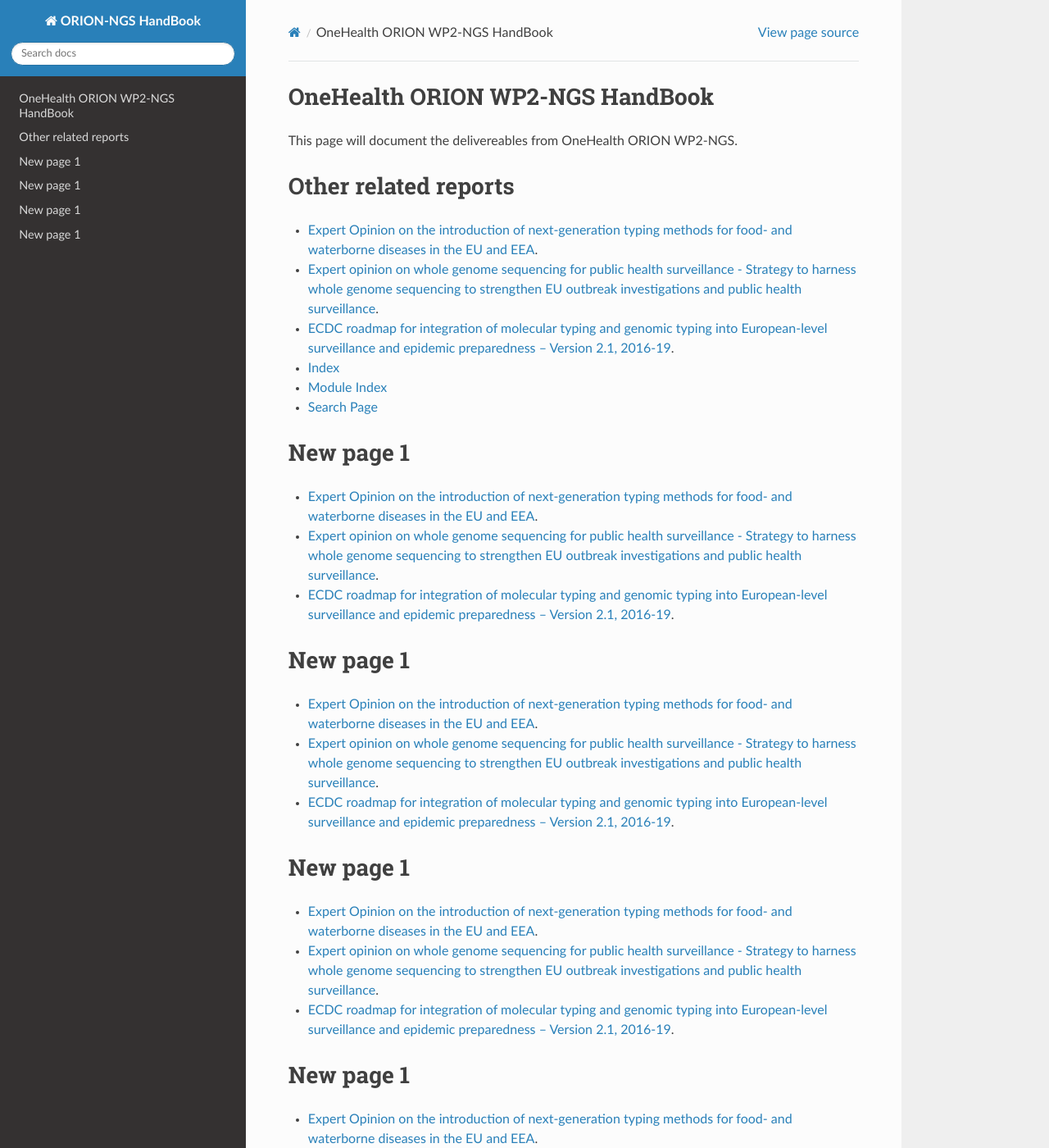
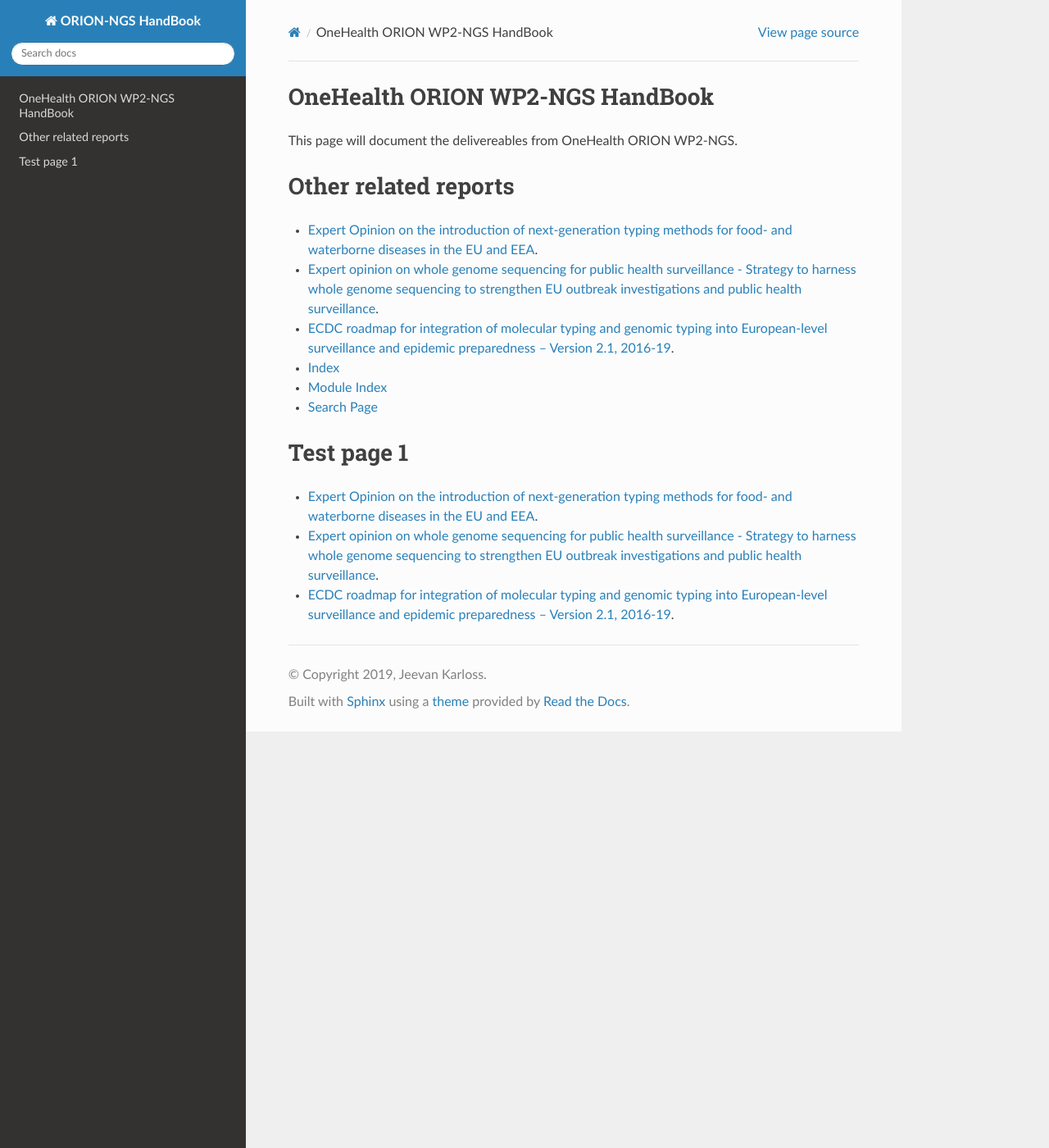
Before and after one commit to NorwegianVeterinaryInstitute/ORION_HandBook, a Sphinx documentation site: the page built from docs/source/index.rst, in a window 1280 px wide and 1400 px high. Shown: the whole window at 82% size. Built offline with Sphinx 7.4.7 and the Read the Docs theme 2.0.0, drawn with Linux system fonts in a browser that asks for light colours.

Commit message:
Modified

```diff
--- a/docs/source/index.rst
+++ b/docs/source/index.rst
@@ -23,26 +23,8 @@
 * :ref:`search`
 
 
-New page 1
+Test page 1
 ==================
 * `Expert Opinion on the introduction of next-generation typing methods for food- and waterborne diseases in the EU and EEA <https://ecdc.europa.eu/sites/portal/files/media/en/publications/Publications/food-and-waterborne-diseases-next-generation-typing-methods.pdf>`_.
 * `Expert opinion on whole genome sequencing for public health surveillance - Strategy to harness whole genome sequencing to strengthen EU outbreak investigations and public health surveillance <https://ecdc.europa.eu/sites/portal/files/media/en/publications/Publications/whole-genome-sequencing-for-public-health-surveillance.pdf>`_.
 * `ECDC roadmap for integration of molecular typing and genomic typing into European-level surveillance and epidemic preparedness – Version 2.1, 2016-19 <https://ecdc.europa.eu/sites/portal/files/media/en/publications/Publications/molecular-typing-EU-surveillance-epidemic-preparedness-2016-19-roadmap.pdf>`_.
-
-New page 1
-==================
-
-* `Expert Opinion on the introduction of next-generation typing methods for food- and waterborne diseases in the EU and EEA <https://ecdc.europa.eu/sites/portal/files/media/en/publications/Publications/food-and-waterborne-diseases-next-generation-typing-methods.pdf>`_.
-* `Expert opinion on whole genome sequencing for public health surveillance - Strategy to harness whole genome sequencing to strengthen EU outbreak investigations and public health surveillance <https://ecdc.europa.eu/sites/portal/files/media/en/publications/Publications/whole-genome-sequencing-for-public-health-surveillance.pdf>`_.
-* `ECDC roadmap for integration of molecular typing and genomic typing into European-level surveillance and epidemic preparedness – Version 2.1, 2016-19 <https://ecdc.europa.eu/sites/portal/files/media/en/publications/Publications/molecular-typing-EU-surveillance-epidemic-preparedness-2016-19-roadmap.pdf>`_.
-New page 1
-==================
-* `Expert Opinion on the introduction of next-generation typing methods for food- and waterborne diseases in the EU and EEA <https://ecdc.europa.eu/sites/portal/files/media/en/publications/Publications/food-and-waterborne-diseases-next-generation-typing-methods.pdf>`_.
-* `Expert opinion on whole genome sequencing for public health surveillance - Strategy to harness whole genome sequencing to strengthen EU outbreak investigations and public health surveillance <https://ecdc.europa.eu/sites/portal/files/media/en/publications/Publications/whole-genome-sequencing-for-public-health-surveillance.pdf>`_.
-* `ECDC roadmap for integration of molecular typing and genomic typing into European-level surveillance and epidemic preparedness – Version 2.1, 2016-19 <https://ecdc.europa.eu/sites/portal/files/media/en/publications/Publications/molecular-typing-EU-surveillance-epidemic-preparedness-2016-19-roadmap.pdf>`_.
-
-New page 1
-==================
-* `Expert Opinion on the introduction of next-generation typing methods for food- and waterborne diseases in the EU and EEA <https://ecdc.europa.eu/sites/portal/files/media/en/publications/Publications/food-and-waterborne-diseases-next-generation-typing-methods.pdf>`_.
-* `Expert opinion on whole genome sequencing for public health surveillance - Strategy to harness whole genome sequencing to strengthen EU outbreak investigations and public health surveillance <https://ecdc.europa.eu/sites/portal/files/media/en/publications/Publications/whole-genome-sequencing-for-public-health-surveillance.pdf>`_.
-* `ECDC roadmap for integration of molecular typing and genomic typing into European-level surveillance and epidemic preparedness – Version 2.1, 2016-19 <https://ecdc.europa.eu/sites/portal/files/media/en/publications/Publications/molecular-typing-EU-surveillance-epidemic-preparedness-2016-19-roadmap.pdf>`_.
```
